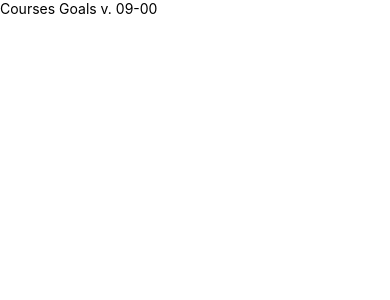
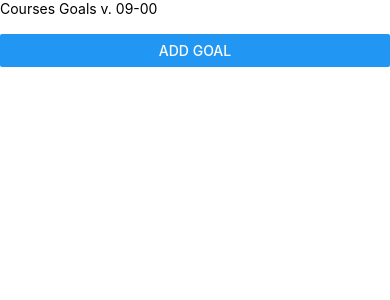
Before and after one commit to a13dd12345/rn-guide-02-CoursesGoals09-00, a React Native app: screen / in a window 390 px wide. Shown: the top 300 px of the page. Built offline with nearby package versions, Linux system fonts and the light colour scheme.

Commit message:
basic ADD Form

```diff
--- a/App.js
+++ b/App.js
@@ -1,6 +1,6 @@
 import { StatusBar } from 'expo-status-bar';
 import React from 'react';
-import { Text, View } from 'react-native';
+import { Text, View, TextInput, Button } from 'react-native';
 
 
 import { globalStyles } from './styles'
@@ -11,8 +11,10 @@ const styles = {
 
 export default function App() {
   return (
-    <View style={styles.container}>
+    <View style={styles.empty}>
       <Text>Courses Goals v. 09-00</Text>
+      <TextInput />
+      <Button title="add goal"/>
       <StatusBar style="auto" />
     </View>
   );
```
